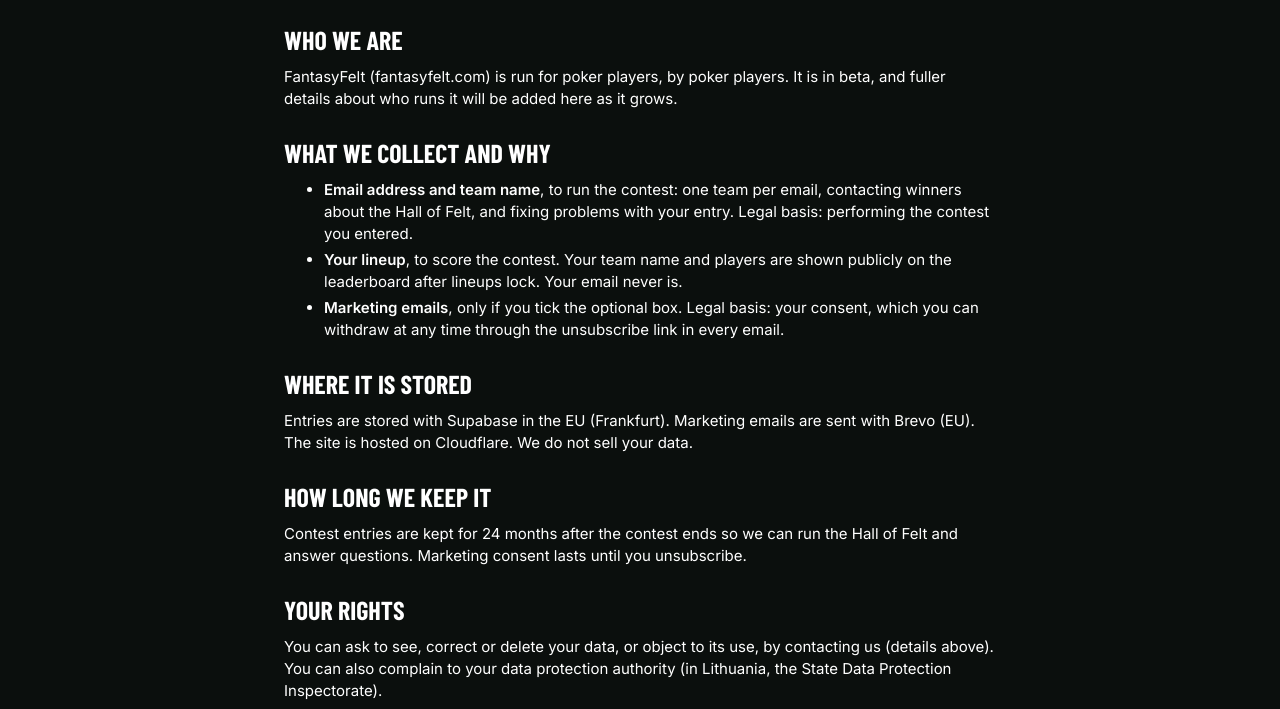
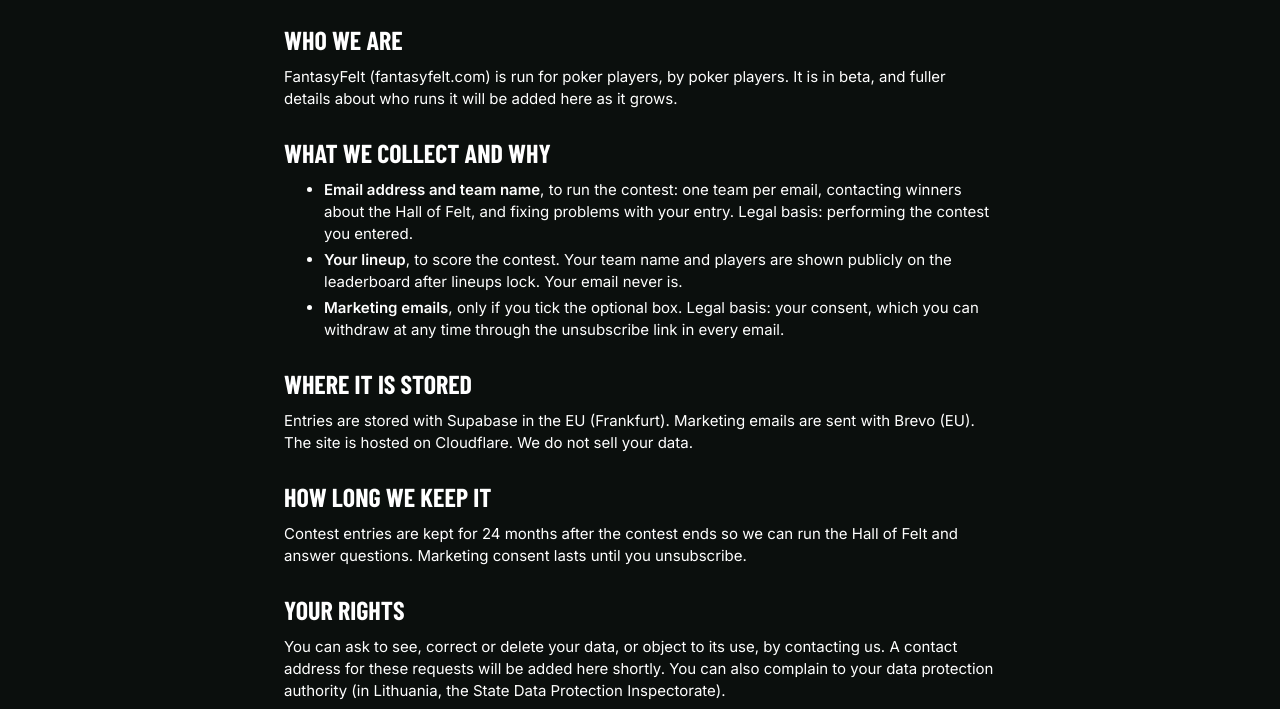
Before and after one commit to jasonglatzer-stack/fantasyfelt, a plain HTML site: page privacy.html in a window 1280 px wide. Shown: the part 243-952 px from the top of the page. Drawn offline with nearby package versions, Linux system fonts and the light colour scheme; a web font is replaced by a local one.

Commit message:
Privacy page: note that a contact address is coming
Co-Authored-By: Claude Opus 5.5 <noreply@anthropic.com>
Claude-Session: https://claude.ai/code/session_01DJc6EPGdQCfCHzksXQrocR

```diff
--- a/privacy.html
+++ b/privacy.html
@@ -34,7 +34,7 @@
 <p>Contest entries are kept for 24 months after the contest ends so we can run the Hall of Felt and answer questions. Marketing consent lasts until you unsubscribe.</p>
 
 <h2>Your rights</h2>
-<p>You can ask to see, correct or delete your data, or object to its use, by contacting us (details above). You can also complain to your data protection authority (in Lithuania, the State Data Protection Inspectorate).</p>
+<p>You can ask to see, correct or delete your data, or object to its use, by contacting us. A contact address for these requests will be added here shortly. You can also complain to your data protection authority (in Lithuania, the State Data Protection Inspectorate).</p>
 
 <h2>Cookies</h2>
 <p>We do not use tracking or advertising cookies. Your browser keeps your unfinished lineup locally so it is not lost if you reload the page.</p>
```
